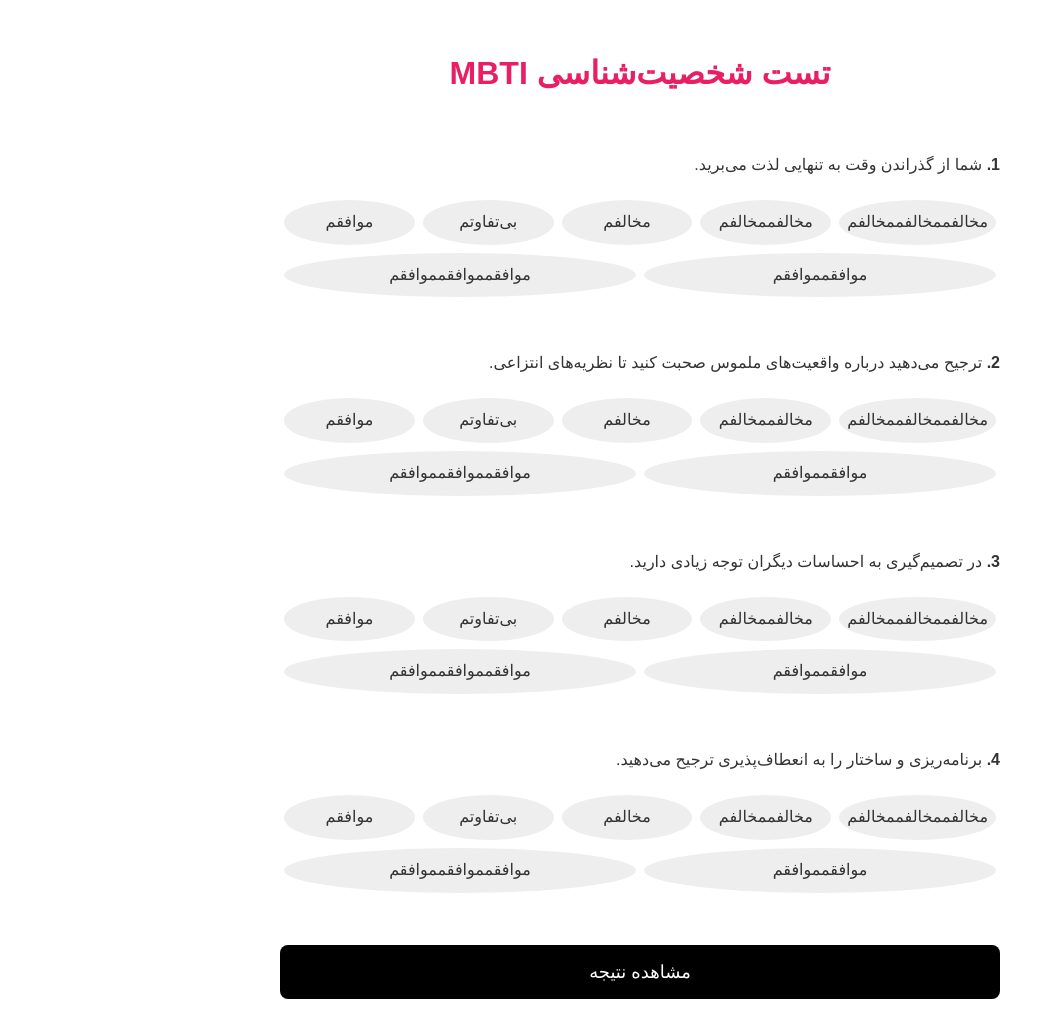
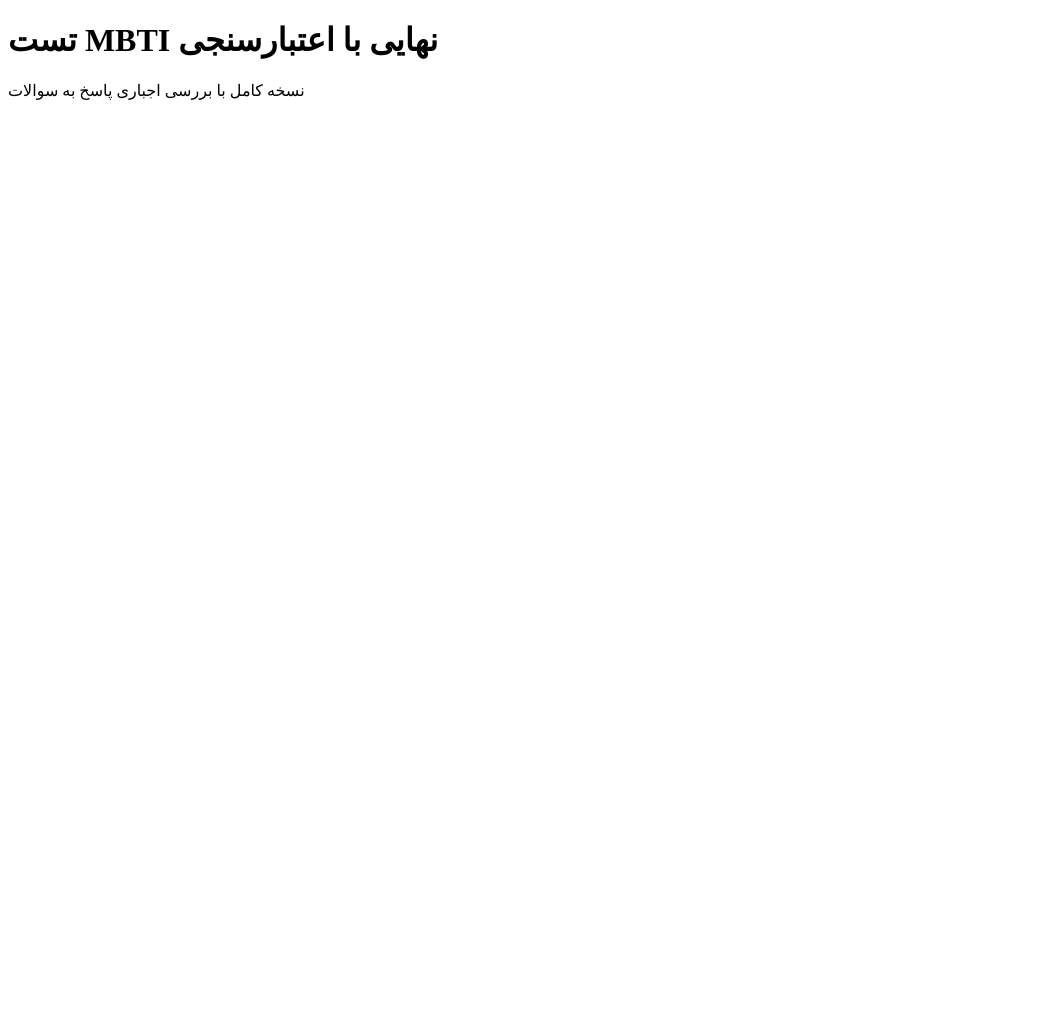
Before and after one commit to Fahimada/mbti-test, a plain HTML site: page index.html in a window 1280 px wide. Shown: the whole page, without its empty margins (0-1054 px from the left). After the commit the page ends 800 px from the top, so only its background shows below. Drawn offline with Linux system fonts and the light colour scheme.

Commit message:
Update index.html

```diff
--- a/index.html
+++ b/index.html
@@ -1,120 +1 @@
-<!DOCTYPE html>
-<html lang="fa" dir="rtl">
-<head>
-  <meta charset="UTF-8">
-  <meta name="viewport" content="width=device-width, initial-scale=1.0">
-  <title>تست شخصیت‌شناسی MBTI</title>
-  <style>
-    body {
-      font-family: 'IRANYekan', sans-serif;
-      max-width: 720px;
-      margin: auto;
-      padding: 24px;
-      background: #fff;
-      color: #333;
-      direction: rtl;
-      line-height: 1.8;
-    }
-    h1 { text-align: center; color: #e91e63; }
-    .question { margin-top: 48px; }
-    .options { display: flex; justify-content: space-between; margin-top: 12px; flex-wrap: wrap; }
-    .option {
-      flex: 1 0 13%;
-      text-align: center;
-      padding: 8px;
-      margin: 4px;
-      border-radius: 50%;
-      cursor: pointer;
-      background: #eee;
-      transition: 0.2s;
-    }
-    .option:hover { background: #e91e63; color: #fff; }
-    .active { background: #e91e63 !important; color: #fff; }
-    #submit { margin-top: 48px; display: block; width: 100%; padding: 16px; background: #000; color: #fff; border: none; border-radius: 8px; font-size: 18px; cursor: pointer; }
-    #result { display: none; margin-top: 48px; padding: 24px; background: #f6f6f6; border-radius: 12px; }
-    .link { display: inline-block; margin-top: 12px; padding: 10px 20px; background: #000; color: #fff; text-decoration: none; border-radius: 6px; }
-    #error { display: none; color: red; font-weight: bold; margin-top: 24px; text-align: center; }
-  </style>
-</head>
-<body>
-  <h1>تست شخصیت‌شناسی MBTI</h1>
-  <div id="form"></div>
-  <div id="error">لطفاً به همه سوالات پاسخ دهید تا نتیجه دقیق نمایش داده شود.</div>
-  <button id="submit" onclick="calculateResult()">مشاهده نتیجه</button>
-  <div id="result"></div>
-
-  <script>
-    const questions = [
-      { text: "شما از گذراندن وقت به تنهایی لذت می‌برید.", dim: "EI", weight: -1 },
-      { text: "ترجیح می‌دهید درباره واقعیت‌های ملموس صحبت کنید تا نظریه‌های انتزاعی.", dim: "SN", weight: 1 },
-      { text: "در تصمیم‌گیری به احساسات دیگران توجه زیادی دارید.", dim: "TF", weight: -1 },
-      { text: "برنامه‌ریزی و ساختار را به انعطاف‌پذیری ترجیح می‌دهید.", dim: "JP", weight: 1 }
-    ];
-    const dimensions = { E: 0, I: 0, S: 0, N: 0, T: 0, F: 0, J: 0, P: 0 };
-    const values = [-3, -2, -1, 0, 1, 2, 3];
-
-    questions.forEach((q, index) => {
-      const container = document.getElementById("form");
-      const div = document.createElement("div");
-      div.className = "question";
-      div.innerHTML = `<p><strong>${index + 1}. </strong>${q.text}</p>`;
-      const opt = document.createElement("div");
-      opt.className = "options";
-      values.forEach((val, i) => {
-        const b = document.createElement("div");
-        b.className = "option";
-        b.innerText = val > 0 ? "موافقم".repeat(val) : val < 0 ? "مخالفم".repeat(-val) : "بی‌تفاوتم";
-        b.dataset.val = val;
-        b.onclick = () => {
-          Array.from(opt.children).forEach(c => c.classList.remove("active"));
-          b.classList.add("active");
-          q.selected = val;
-        };
-        opt.appendChild(b);
-      });
-      div.appendChild(opt);
-      container.appendChild(div);
-    });
-
-    function calculateResult() {
-      const unanswered = questions.filter(q => typeof q.selected === "undefined");
-      if (unanswered.length > 0) {
-        document.getElementById("error").style.display = "block";
-        window.scrollTo({ top: 0, behavior: 'smooth' });
-        return;
-      } else {
-        document.getElementById("error").style.display = "none";
-      }
-
-      questions.forEach(q => {
-        const val = q.selected || 0;
-        const dim = q.dim;
-        if (val * q.weight > 0) dimensions[dim[0]] += Math.abs(val);
-        else if (val * q.weight < 0) dimensions[dim[1]] += Math.abs(val);
-      });
-      const result =
-        (dimensions.E >= dimensions.I ? "E" : "I") +
-        (dimensions.S >= dimensions.N ? "S" : "N") +
-        (dimensions.T >= dimensions.F ? "T" : "F") +
-        (dimensions.J >= dimensions.P ? "J" : "P");
-
-      const titles = {
-        ESTJ: "مدیر", ENFP: "حامی", INTJ: "معمار", ENFJ: "رهبری‌کننده"
-      };
-      const links = {
-        ESTJ: "https://designer-sho.com/shop/types/P45622-ESTJ.html",
-        ENFP: "https://designer-sho.com/shop/types/P45608-ENFP.html",
-        INTJ: "https://designer-sho.com/shop/types/P45616-INTJ.html",
-        ENFJ: "https://designer-sho.com/shop/types/P45607-enfj.html"
-      };
-
-      document.getElementById("result").style.display = "block";
-      document.getElementById("result").innerHTML = `
-        <h2>نتیجه تست شما: ${result} – ${titles[result] || "?"}</h2>
-        <a href="${links[result]}" class="link" target="_blank">مشاهده کتابک مخصوص این تیپ</a>
-      `;
-      window.scrollTo({ top: document.body.scrollHeight, behavior: 'smooth' });
-    }
-  </script>
-</body>
-</html>
+<!DOCTYPE html><html><head><meta charset='UTF-8'><title>MBTI Validated</title></head><body><h1>تست MBTI نهایی با اعتبارسنجی</h1><p>نسخه کامل با بررسی اجباری پاسخ به سوالات</p></body></html>
```
